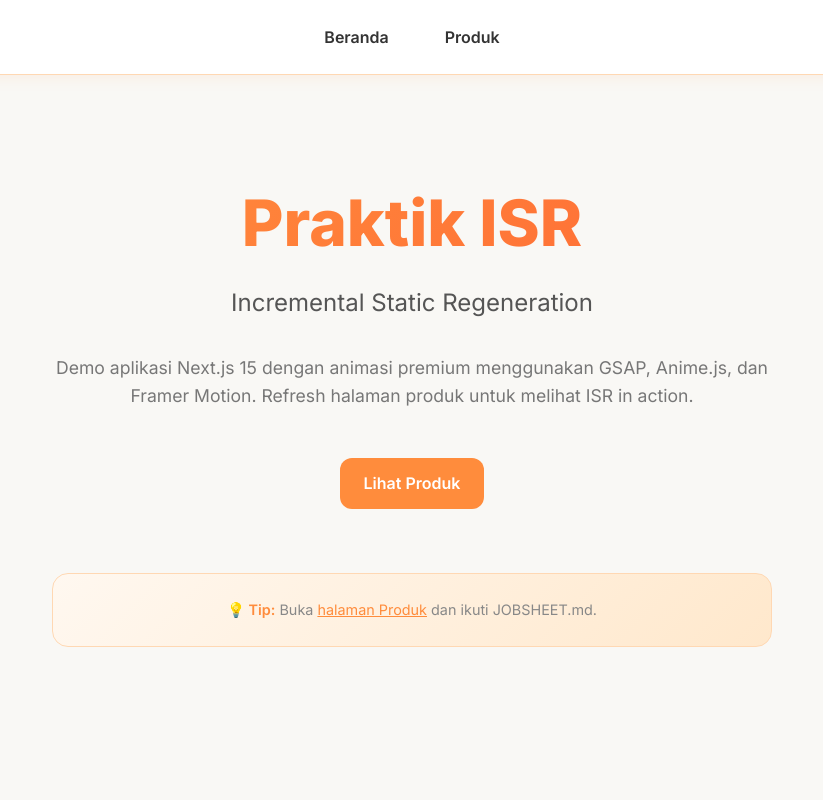
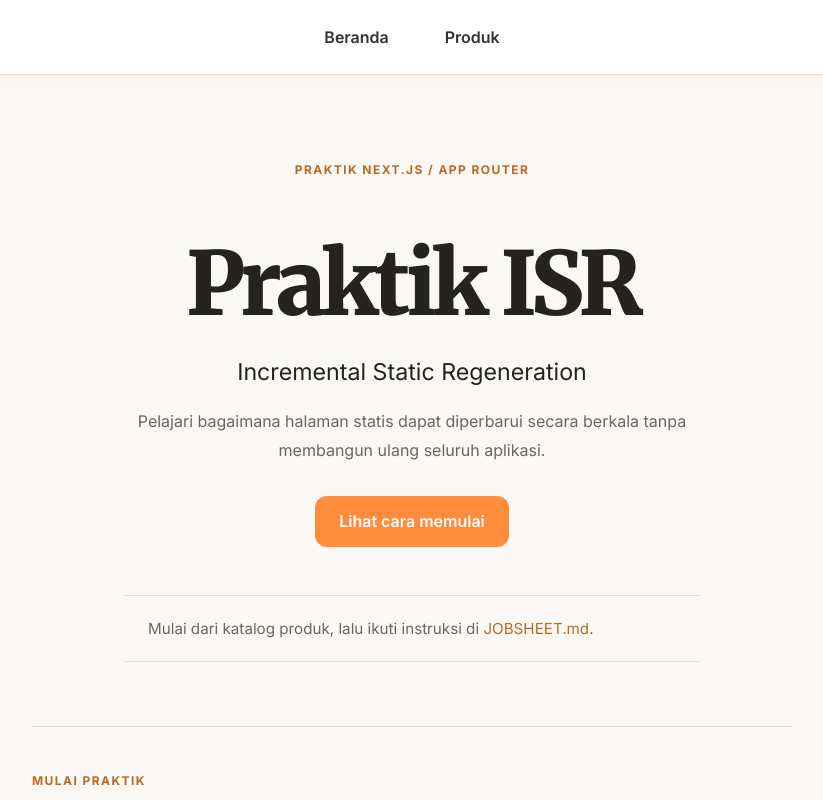
Before and after one commit to 1endra-collab/ISR-Tugas_17, a Next.js app: page / in a window 1280 px wide. Shown: the top 800 px of the page, without its empty margins (228-1051 px from the left). Built offline with nearby package versions, Linux system fonts and the light colour scheme.

Commit message:
fix: connect homepage CTA to practice section

```diff
--- a/app/page.js
+++ b/app/page.js
@@ -1,4 +1,3 @@
-// Home page with cinematic animations - Client Component
 'use client';
 
 import Link from "next/link";
@@ -7,66 +6,46 @@ import { ScrollButton } from "@/components/ScrollButton";
 
 export default function Home() {
   return (
-    <main style={{ minHeight: '80vh', display: 'flex', flexDirection: 'column', justifyContent: 'center', alignItems: 'center', paddingBottom: '48px' }}>
-      <div className="hero-content" style={{ textAlign: 'center', maxWidth: '720px' }}>
+    <main style={{ minHeight: "80vh", display: "flex", flexDirection: "column", alignItems: "center", padding: "3rem 1.5rem 4rem" }}>
+      <div className="hero-content" style={{ width: "100%", textAlign: "center", maxWidth: "760px", margin: "auto" }}>
         <AnimatedReveal delay={0} duration={1} className="hero-text">
-          <h1 style={{
-            fontSize: '4rem',
-            fontWeight: '800',
-            lineHeight: 1.1,
-            marginBottom: '24px',
-            background: 'linear-gradient(135deg, #ff8c3c 0%, #ff6b35 100%)',
-            WebkitBackgroundClip: 'text',
-            WebkitTextFillColor: 'transparent',
-            backgroundClip: 'text',
-          }}>
+          <p className="eyebrow">PRAKTIK NEXT.JS / APP ROUTER</p>
+          <h1 style={{ fontFamily: "var(--font-serif)", fontSize: "clamp(2.8rem, 8vw, 5.5rem)", fontWeight: 800, lineHeight: 1.02, letterSpacing: "-.055em", marginBottom: "1.5rem" }}>
             Praktik ISR
           </h1>
         </AnimatedReveal>
 
-        <AnimatedReveal delay={0.3} duration={0.8} className="hero-text">
-          <p style={{
-            fontSize: '1.5rem',
-            color: '#555',
-            marginBottom: '32px',
-            fontWeight: '400'
-          }}>
+        <AnimatedReveal delay={0.2} duration={0.8} className="hero-text">
+          <p style={{ fontSize: "clamp(1.1rem, 2.6vw, 1.45rem)", color: "var(--color-text-primary)", marginBottom: "1rem" }}>
             Incremental Static Regeneration
           </p>
         </AnimatedReveal>
 
-        <AnimatedReveal delay={0.6} duration={0.7} className="hero-text">
-          <p style={{
-            fontSize: '1.1rem',
-            color: '#777',
-            marginBottom: '48px',
-            lineHeight: 1.6
-          }}>
-            Demo aplikasi Next.js 15 dengan animasi premium menggunakan GSAP, Anime.js, dan Framer Motion.
-            Refresh halaman produk untuk melihat ISR in action.
+        <AnimatedReveal delay={0.35} duration={0.7} className="hero-text">
+          <p style={{ fontSize: "1rem", maxWidth: "38rem", margin: "0 auto 2rem", lineHeight: 1.8 }}>
+            Pelajari bagaimana halaman statis dapat diperbarui secara berkala tanpa membangun ulang seluruh aplikasi.
           </p>
         </AnimatedReveal>
 
-        <AnimatedReveal delay={0.9} duration={0.6} className="hero-text">
-          <ScrollButton targetId="products-section">
-            Lihat Produk
-          </ScrollButton>
+        <AnimatedReveal delay={0.5} duration={0.6} className="hero-text">
+          <ScrollButton targetId="products-section">Lihat cara memulai</ScrollButton>
         </AnimatedReveal>
 
-        <AnimatedReveal delay={1.2} duration={0.8} className="hero-float">
-          <div style={{
-            marginTop: '64px',
-            padding: '24px',
-            background: 'linear-gradient(135deg, #fff8f0 0%, #ffe8cc 100%)',
-            borderRadius: '16px',
-            border: '1px solid #ffd8b3'
-          }}>
-            <p style={{ margin: 0, fontSize: '0.9rem', color: '#888' }}>
-              <span style={{ fontWeight: '600', color: '#ff8c3c' }}>💡 Tip:</span> Buka <Link href="/produk" style={{ color: '#ff8c3c', textDecoration: 'underline' }}>halaman Produk</Link> dan ikuti JOBSHEET.md.
+        <AnimatedReveal delay={0.7} duration={0.8} className="hero-float">
+          <div style={{ margin: "3rem auto 0", padding: "1.25rem 1.5rem", textAlign: "left", maxWidth: "36rem", borderTop: "1px solid var(--color-border)", borderBottom: "1px solid var(--color-border)" }}>
+            <p style={{ margin: 0, fontSize: ".95rem" }}>
+              Mulai dari katalog produk, lalu ikuti instruksi di <Link href="https://github.com/syauqiazka/ISR/blob/main/JOBSHEET.md">JOBSHEET.md</Link>.
             </p>
           </div>
         </AnimatedReveal>
       </div>
+
+      <section id="products-section" style={{ width: "100%", maxWidth: "760px", margin: "4rem auto 0", paddingTop: "2rem", borderTop: "1px solid var(--color-border)" }}>
+        <p className="eyebrow">MULAI PRAKTIK</p>
+        <h2 style={{ fontFamily: "var(--font-serif)", fontSize: "clamp(1.5rem, 4vw, 2.25rem)", marginBottom: ".75rem" }}>Amati katalog, lalu ubah datanya</h2>
+        <p>Halaman katalog menampilkan waktu pembuatan server dan data yang akan kamu gunakan untuk menguji ISR.</p>
+        <Link className="btn-primary" href="/produk">Buka katalog produk <span aria-hidden="true">↗</span></Link>
+      </section>
     </main>
   );
 }
```
